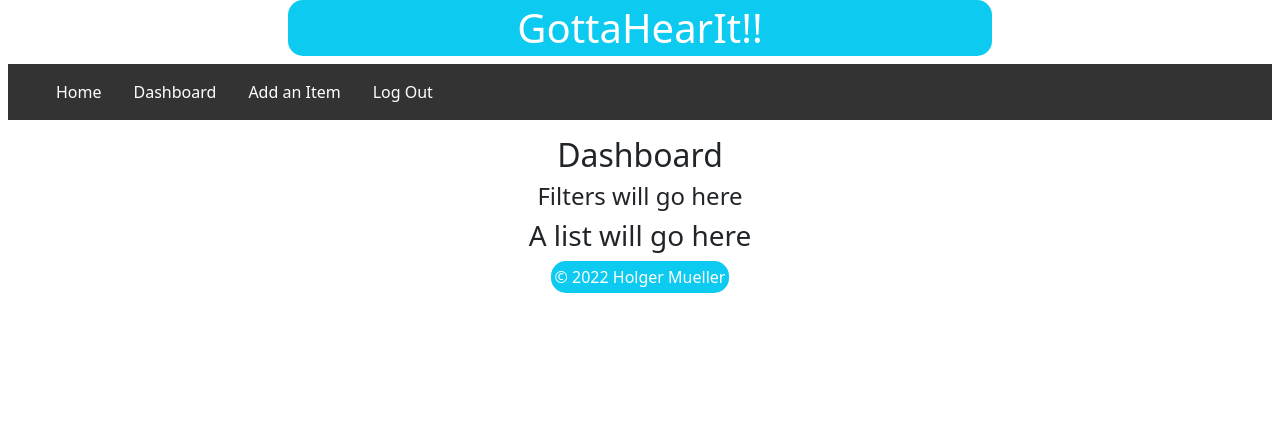
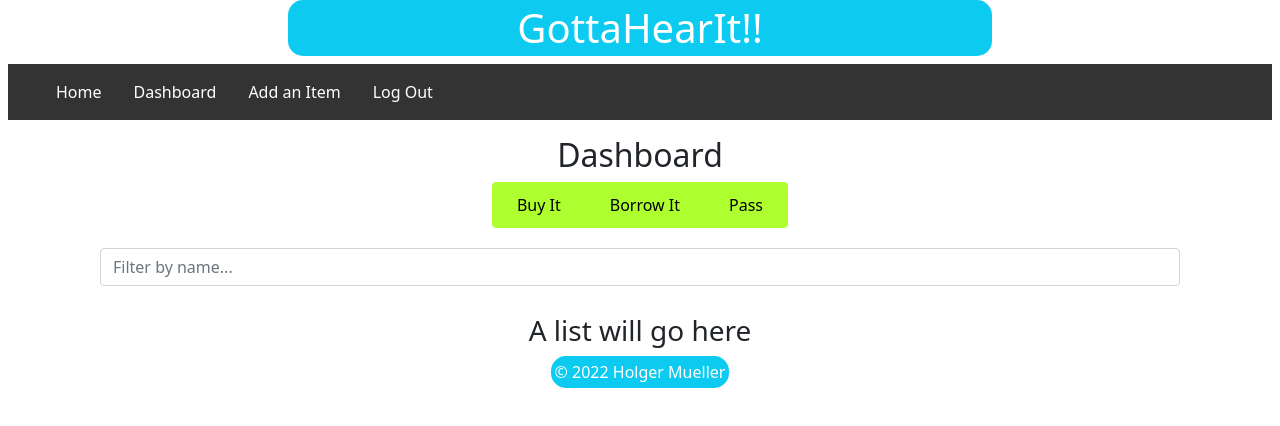
Before and after one commit to Holgermueller/gottahearit, a React (Create React App) app in the folder client/: page /dashboard in a window 1280 px wide. Shown: the top 426 px of the page. Built offline with nearby package versions, Linux system fonts and the light colour scheme.

Commit message:
added buttons and input field for filters

```diff
--- a/client/src/components/Dashboard/Dashboard.css
+++ b/client/src/components/Dashboard/Dashboard.css
@@ -0,0 +1,16 @@
+.btn-group .btn {
+  background-color: greenyellow;
+  border: 1px solid greenyellow;
+  color: black;
+  padding: 10px 24px;
+}
+
+.btn-group .btn:hover {
+  background-color: #3e8e41;
+  border-color: #3e8e41;
+}
+
+.form {
+  width: 85%;
+  margin: 8px auto;
+}
--- a/client/src/components/Dashboard/Dashboard.js
+++ b/client/src/components/Dashboard/Dashboard.js
@@ -1,10 +1,35 @@
-import React from "react";
+import React, { useState } from "react";
+import Form from "react-bootstrap/Form";
+import Button from "react-bootstrap/Button";
+import "./Dashboard.css";
 
-function Dashboard() {
+function Dashboard(props) {
+  const [state] = useState({
+    filterTerm: "",
+  });
+
   return (
     <section>
       <h2>Dashboard</h2>
-      <h4>Filters will go here</h4>
+
+      <div className="btn-group">
+        <Button>Buy It</Button>
+        <Button>Borrow It</Button>
+        <Button>Pass</Button>
+      </div>
+
+      <Form className="form">
+        <Form.Group className="mb-3">
+          <Form.Control
+            className="input"
+            type="text"
+            id="filterTerm"
+            value={state.filterTerm}
+            placeholder="Filter by name..."
+          ></Form.Control>
+        </Form.Group>
+      </Form>
+
       <h3>A list will go here</h3>
     </section>
   );
```
